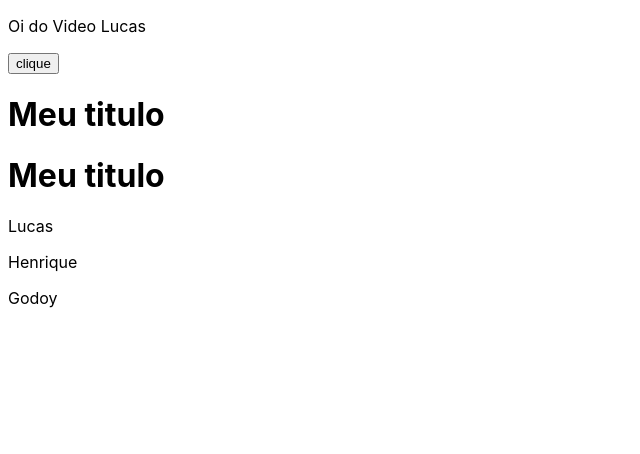
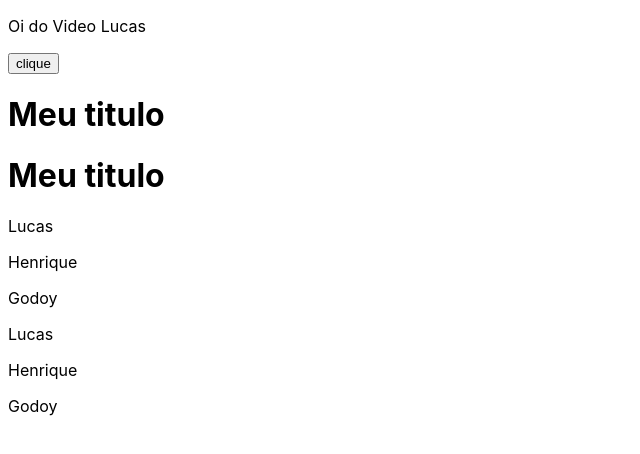
Before and after one commit to lucas-henrique-godoy/Angular-Fernanda-Kipper, an Angular app in the folder meu-primeiro-app/: page / in a window 1280 px wide. Shown: the top 454 px of the page, without its empty margins (0-640 px from the left). Built offline with nearby package versions, Linux system fonts and the light colour scheme.

Commit message:
Update home.component.html

```diff
--- a/meu-primeiro-app/src/app/components/home/home.component.html
+++ b/meu-primeiro-app/src/app/components/home/home.component.html
@@ -20,8 +20,11 @@
     <h1>Não foi verdadeiro</h1>
 }
 
-<!--Condicional da sintaxe nova em versões atuais do Angular-->
+<!--Loop da sintaxe nova em versões atuais do Angular-->
 @for(item of listItems; track item)
 {
     <p>{{item}}</p>
 }
+
+<!--Loop da sintaxe antigaem versões anteriores do Angular-->
+<p *ngFor="let item of listItems">{{item}}</p>
```
